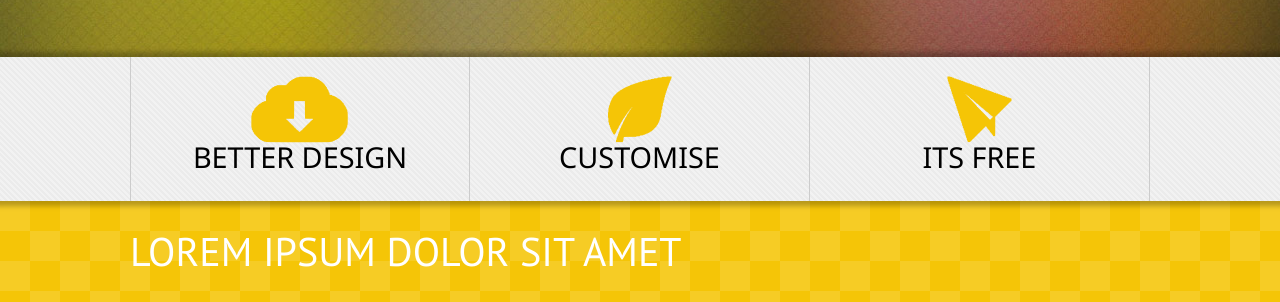
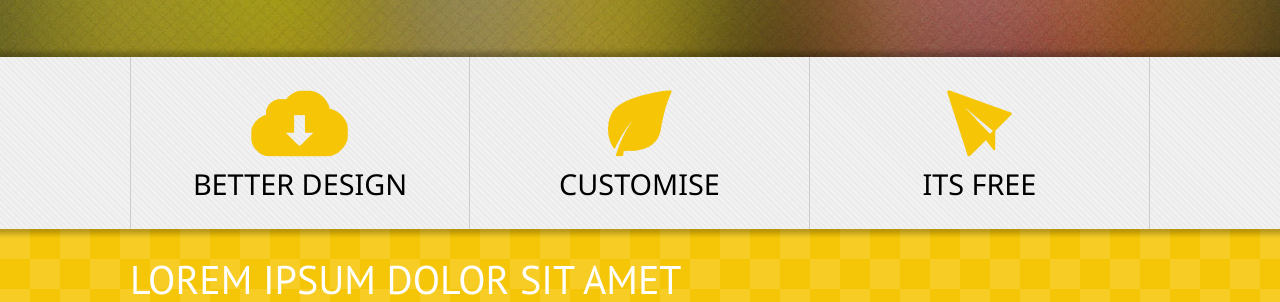
Before and after one commit to Shaglock/training, a plain HTML site: page index.html in a window 1280 px wide. Shown: the part 508-810 px from the top of the page. Drawn offline with Linux system fonts and the light colour scheme; files whose address does not match are found by name; a web font is replaced by a local one.

Commit message:
Update style.css

```diff
--- a/style.css
+++ b/style.css
@@ -17,7 +17,6 @@
     font-weight: normal;
     font-style: normal;
     font-variant: normal;
-    line-height: 1;
 
     text-transform: none;
     /* Better Font Rendering =========== */
```
